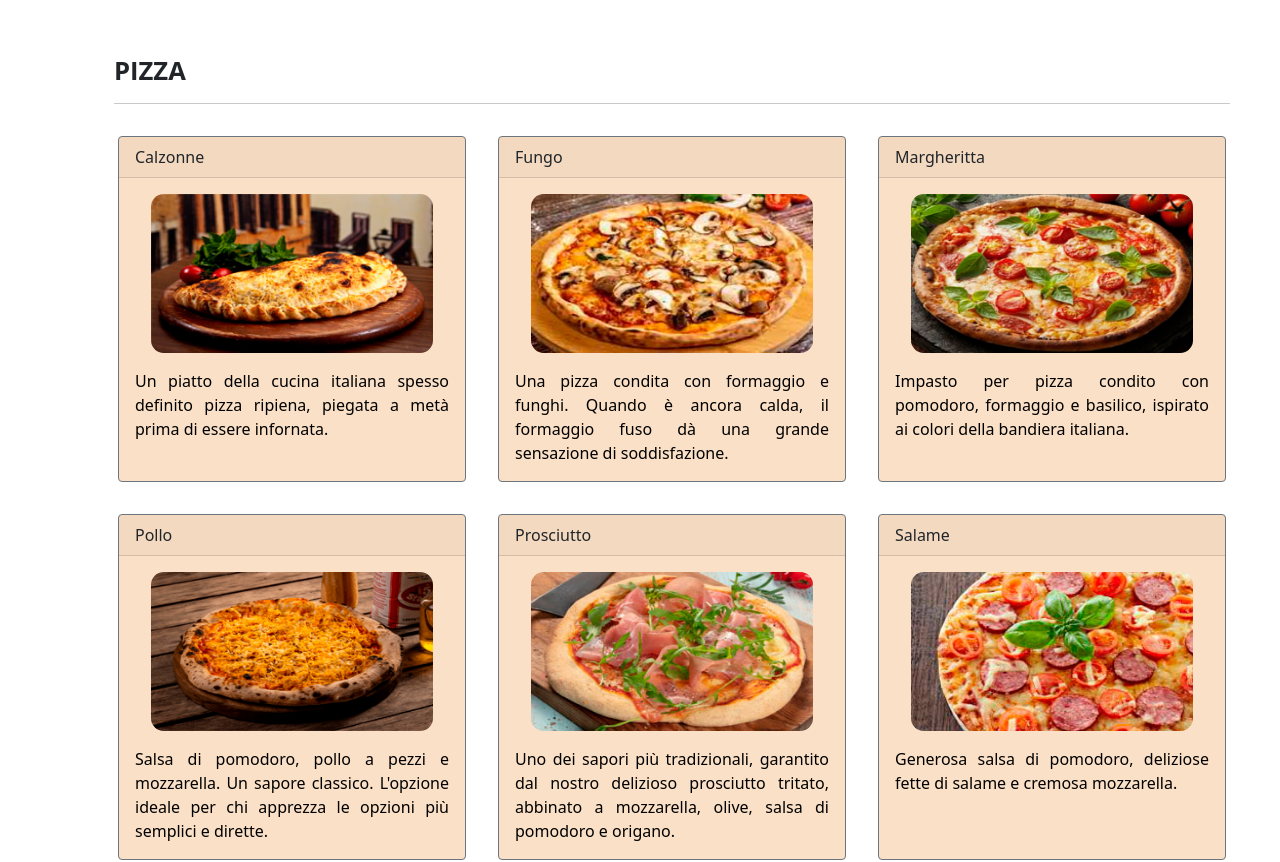
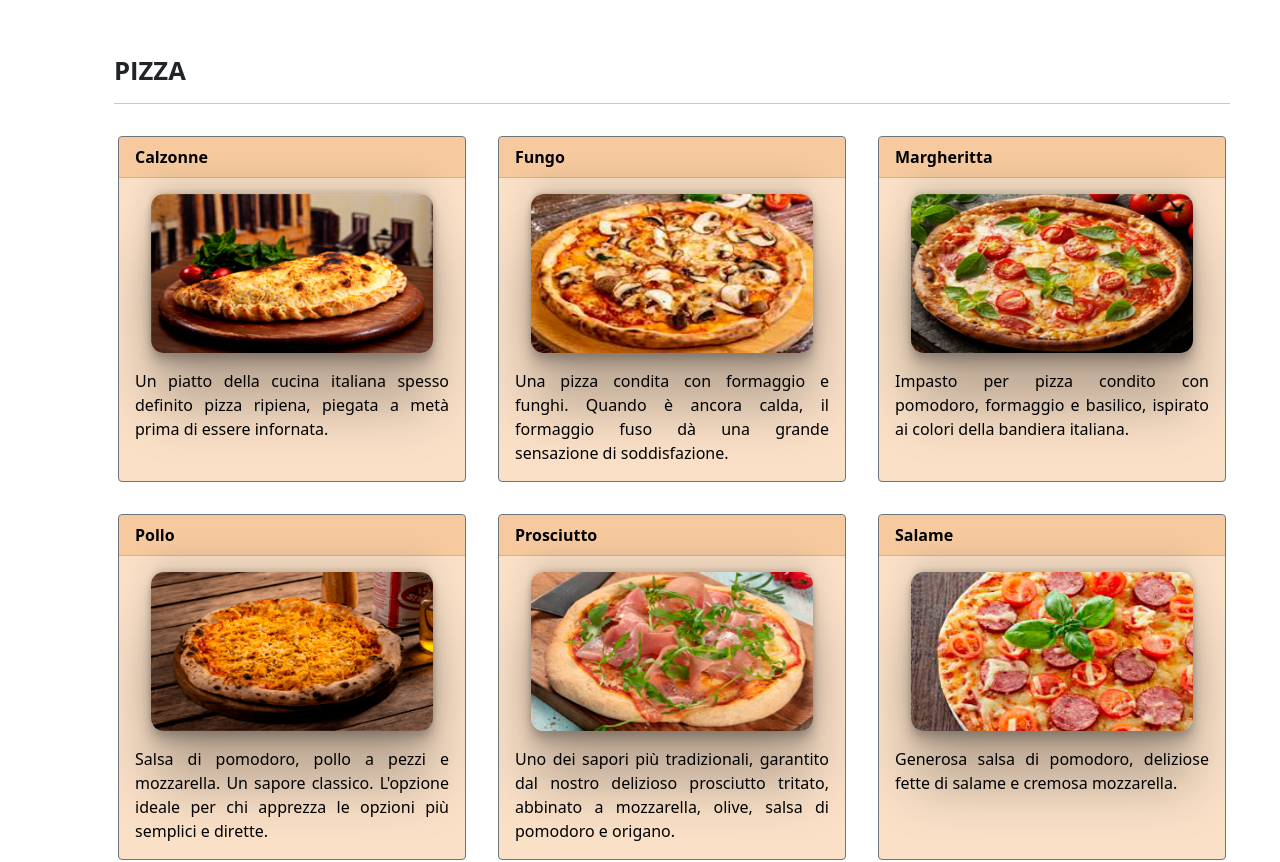
Before and after one commit to Carchedi/multilanguage-menu, a React (Vite) app: page / in a window 1280 px wide. Shown: the part 840-1702 px from the top of the page. Built offline with nearby package versions, Linux system fonts and the light colour scheme; some icons are missing.

Commit message:
alergic icons

```diff
--- a/src/components/menuItem.css
+++ b/src/components/menuItem.css
@@ -14,7 +14,19 @@ p:first-letter {
 
 .card {
     background-color: rgba(235, 141, 53, 0.274) !important;
-    word-wrap: break-word;overflow: auto;
+    word-wrap: break-word;
+    overflow: auto;
+    width: 100%;
+}
+
+.card-header{
+    color: black;
+    background-color: rgba(235, 141, 53, 0.274) !important;
+    font-weight: 900;
+}
+
+.card-footer{
+    background-color: rgba(235, 141, 53, 0.075) !important;
 }
 
 .imgCard {
@@ -25,6 +37,7 @@ p:first-letter {
     display: block;
     margin-left: auto;
     margin-right: auto;
+    box-shadow: rgba(0, 0, 0, 0.25) 0px 54px 55px, rgba(0, 0, 0, 0.12) 0px -12px 30px, rgba(0, 0, 0, 0.12) 0px 4px 6px, rgba(0, 0, 0, 0.17) 0px 12px 13px, rgba(0, 0, 0, 0.09) 0px -3px 5px;
 }
 
 .textCard {
```
Also changed, not shown: public/img/menu_items/alergics.jpg (added).
